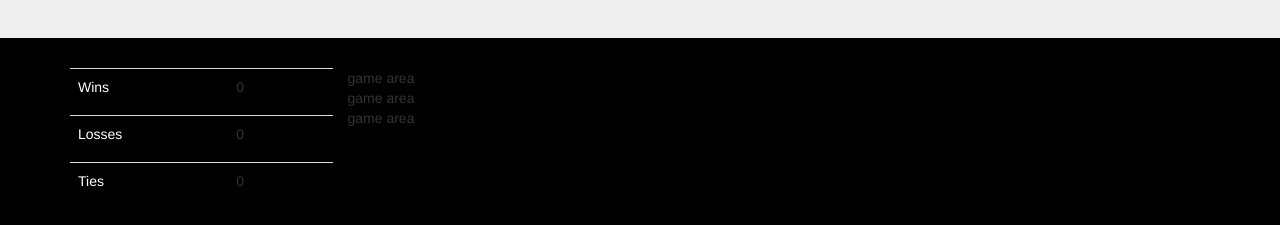
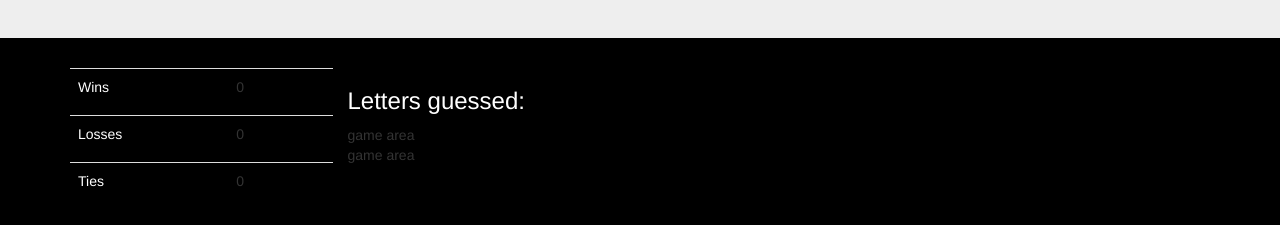
Before and after one commit to rcintron1/Hangman-game, a plain HTML site: page index.html in a window 1280 px wide. Shown: the part 157-382 px from the top of the page. Drawn offline with nearby package versions, Linux system fonts and the light colour scheme.

Commit message:
started programming logic

```diff
--- a/assets/css/style.css
+++ b/assets/css/style.css
@@ -4,10 +4,12 @@ h1{
 body{
   background: black;
 }
-p{
+p,h1,h2,h3{
   color: #fff;
 }
-
+#guessedL{
+  color: red;
+}
 /*Attempting to size text in site by size of screen*/
 div p {
   font-size: 14px;
--- a/assets/js/game.js
+++ b/assets/js/game.js
@@ -0,0 +1,46 @@
+// using the rules based on the site listed on the readme,
+// I will give the user 8 chances to win.
+
+// select a random word
+var varWords = ["union","research","cruelty","shadow","crown","abduction","applause","undersea","glutton","eternity","endorsement"];
+var randomWord;
+// Keep a record of all selected letters
+var guessedLetters;
+// Location in page to place all selected letters
+var spanguessedL = document.getElementById("guessedL");
+
+// Eventhandler for key pressed
+document.onkeyup = function(event){
+  console.log(event.key);
+  compareLetters(event.key);
+}
+
+function startGame(){
+  //math.floor rounds up to the nearest whole number
+  //Math.Random() returns a random float between 0 and 1 (including 0, excluding 1)
+  randomWord = varWords[Math.floor(Math.random() * varWords.length)];
+  guessedLetters = "";
+  spanguessedL.textContent = "";
+}
+
+// Function to see if letter is in random word
+function compareLetters(letter){
+  if(randomWord.includes(letter)){
+    replaceUnder(letter);
+  }else{
+    guessedLetters += letter;
+    spanguessedL.textContent = guessedLetters;
+  }
+}
+
+// function to replace underscore with matching letter
+function replaceUnder(letter){
+  if (letter){
+    //replace underscore where letter belongs
+
+  }else{
+    // create underscores on page, should only happen in beginning of game
+
+  }
+}
+startGame();
--- a/index.html
+++ b/index.html
@@ -28,7 +28,7 @@
 
         <div class="col-xs-12 col-sm-8 col-md-9" >
           <div class="row">
-            <span>game area</span><br>
+            <h3>Letters guessed: <span id=guessedL></span><br></h3>
           </div>
           <div class="row">
             <span>game area</span><br>
```
